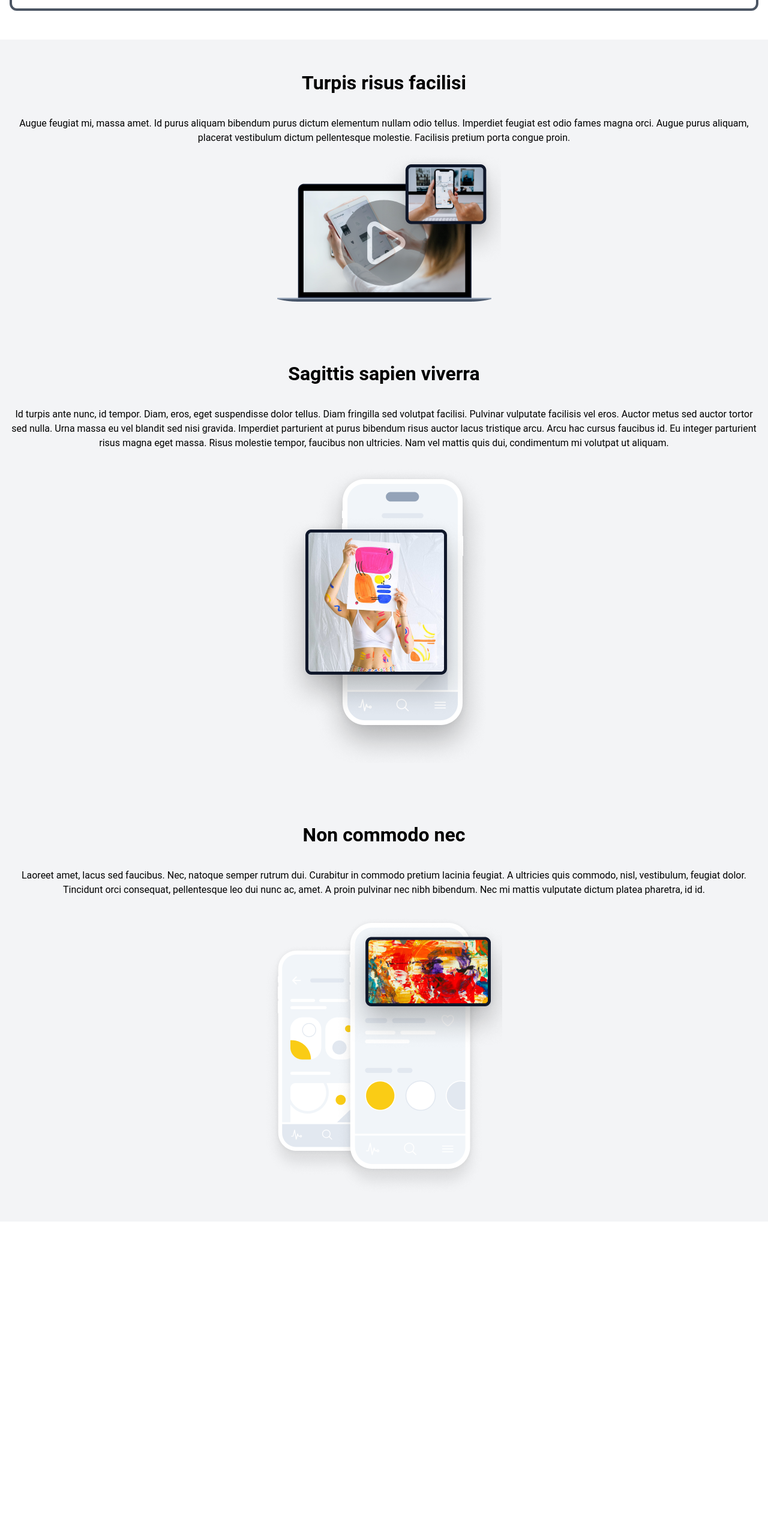
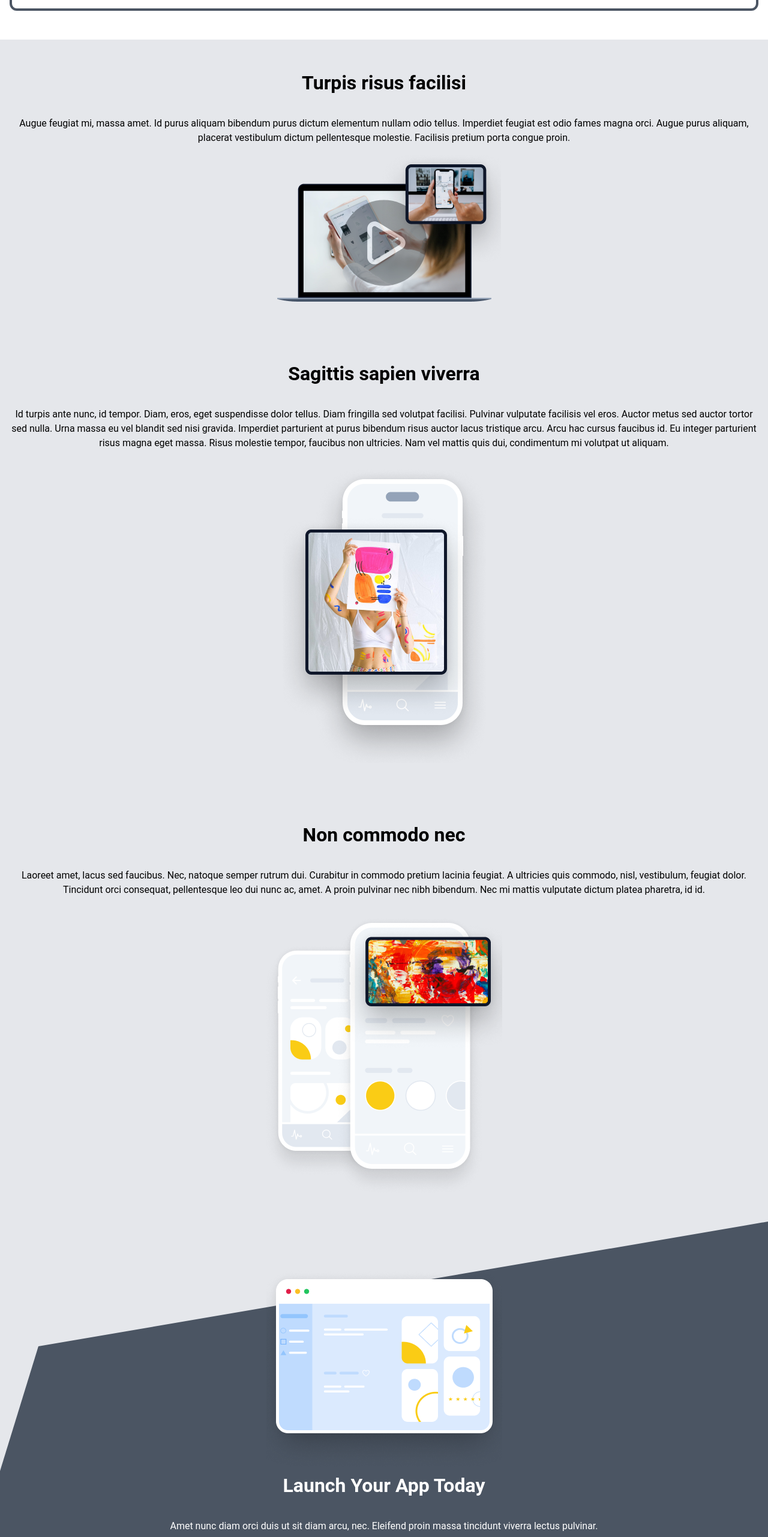
Before and after one commit to BagBear84/react-tailwind-project-2, a React (Create React App) app: page / in a window 1280 px wide. Shown: the part 1768-4331 px from the top of the page at 60% size. Before the commit the page ends 3805 px from the top, so only its background shows below. Built offline with nearby package versions, Linux system fonts and the light colour scheme.

Commit message:
fifth section

```diff
--- a/src/App.jsx
+++ b/src/App.jsx
@@ -1,4 +1,5 @@
 import './App.css';
+import { useEffect, useRef, useState } from 'react';
 
 import {ReactComponent as Hamburger} from './images/Buttons Group.svg'
 import {ReactComponent as Logo} from './images/Logo-colored.svg'
@@ -20,8 +21,31 @@ import macBook from './images/Macbook.png'
 import tablet from './images/Picture-Tablet.png'
 import artMobile from './images/Col.png'
 import mobiles from './images/ColMobile.png'
+import desktopmobile from './images/DesktopMobile.png'
+
 
 function App() {
+  const [elHeight , setElHeight] = useState()
+
+  let el1Height;
+
+  useEffect(() => {
+    const timer = setTimeout(() => {
+      el1Height = Math.round(document.getElementById('Masked').getBoundingClientRect().height)
+
+      setElHeight(el1Height)
+    },50)
+    return () => {
+      clearTimeout(timer)
+    }
+  }, [])
+
+  // let heightHandler = () => {
+  //   return (
+  //     <div className={`px-4 relative bg-gray-600 z-0 h-[${elHeight}px]`}></div>
+  //   )
+  // }
+
 
   return (
     <div className="App font-roboto text-center">
@@ -92,7 +116,7 @@ function App() {
           </div>
         </div>
       </section>
-      <section className='px-4 py-12 bg-gray-100'>
+      <section className='px-4 py-12 bg-gray-200'>
         <div className='space-y-8'>
           <p className='font-bold text-[32px]'>Turpis risus facilisi</p>
           <p className='text-base'>
@@ -109,7 +133,7 @@ function App() {
           </div>
         </div>
       </section>
-      <section className='px-4 py-12 space-y-8 bg-gray-100'>
+      <section className='px-4 py-12 space-y-8 bg-gray-200'>
         <div className='space-y-8'>
           <p className='font-bold text-[32px]'>Sagittis sapien viverra</p>
           <p className='text-base'>
@@ -120,7 +144,7 @@ function App() {
           <img src={artMobile} alt="" />
         </div>
       </section>
-      <section className='px-4 py-12 space-y-8 bg-gray-100'>
+      <section className='px-4 py-12 space-y-8 bg-gray-200'>
         <div className='space-y-8'>
           <p className='font-bold text-[32px]'>Non commodo nec</p>
           <p className='text-base'>
@@ -131,6 +155,21 @@ function App() {
           <img src={mobiles} alt="" />
         </div>
       </section>
+      <section className='relative -z-20 bg-gray-200'>
+
+        <div className='relative pt-20'>
+          <div className='bg-gray-600 absolute top-0 right-0 left-0 bottom-0 -z-10 [clip-path:polygon(5%_50%,0%_100%,100%_100%,100%_0%)]'></div>
+
+          <div className='bg-transparent mx-auto w-fit'>
+            <img src={desktopmobile} id='Masked' alt="" />
+          </div>
+        </div>
+        <div className='bg-gray-600 space-y-8 text-white pb-20'>
+          <p className='font-bold text-[32px]'>Launch Your App Today</p>
+          <p className='text-base'>Amet nunc diam orci duis ut sit diam arcu, nec. Eleifend proin massa tincidunt viverra lectus pulvinar.</p>
+          <button className='font-bold text-2xl px-12 py-5 border-2 rounded-full border-white'>Free Launch</button>
+        </div>
+      </section>
     </div>
   );
 }
```
Also changed, not shown: src/images/DesktopMobile.png (added).
